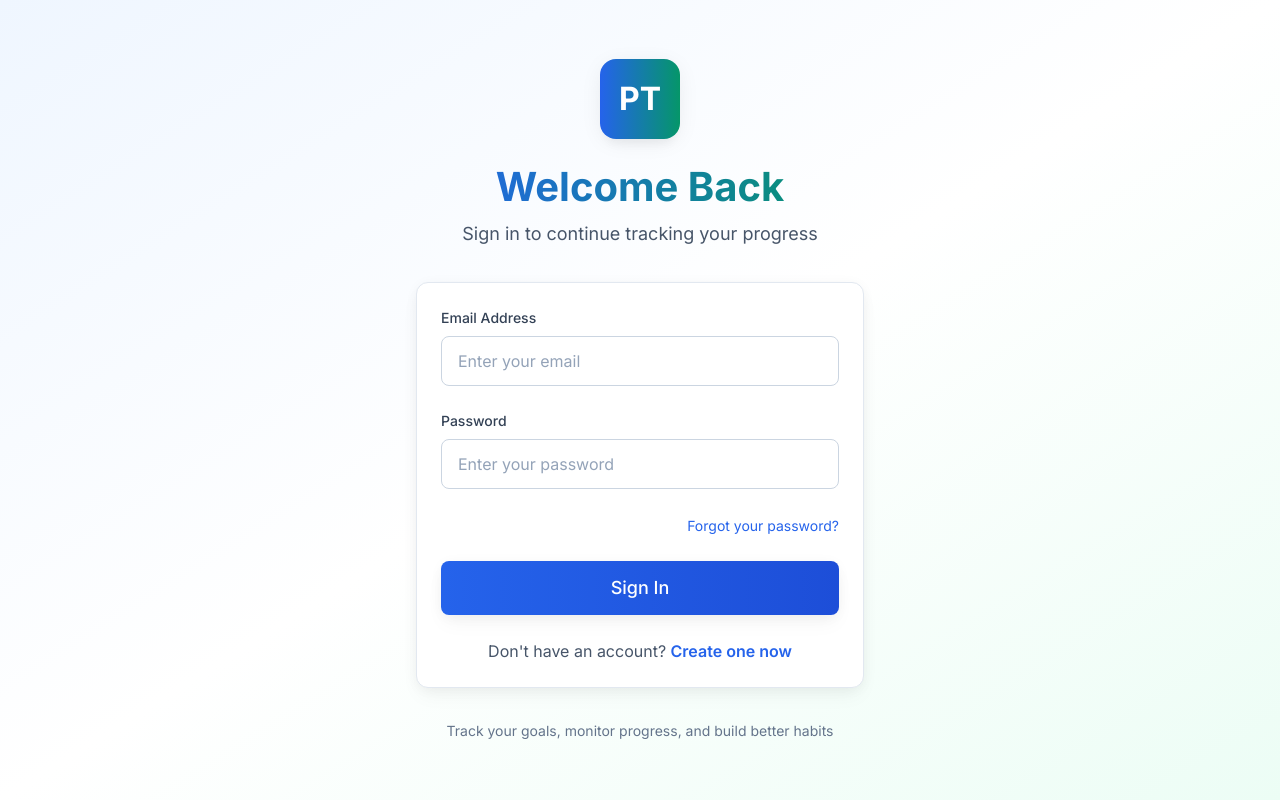
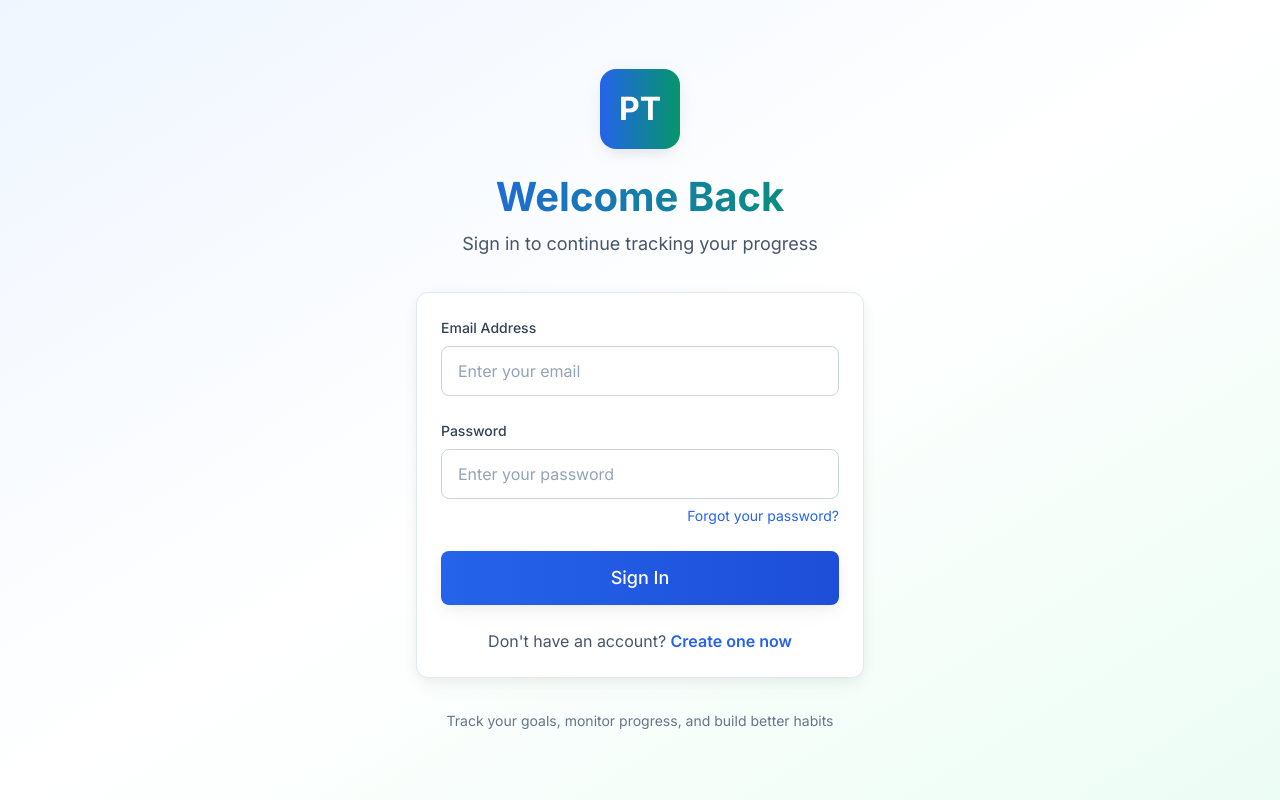
Before and after one commit to czhang0312/progress_tracker, a Next.js app in the folder frontend/: page /login in a window 1280 px wide. Built offline with nearby package versions, Linux system fonts and the light colour scheme; no server answers.

Commit message:
shift forgot password button location

```diff
--- a/frontend/src/app/login/page.tsx
+++ b/frontend/src/app/login/page.tsx
@@ -90,12 +90,11 @@ export default function LoginPage() {
                   className="form-input"
                   placeholder="Enter your password"
                 />
-              </div>
-
-              <div className="text-right">
-                <Link href="/forgot-password" className="text-sm text-primary-600 hover:text-primary-700 transition-colors duration-200">
-                  Forgot your password?
-                </Link>
+                <div className="text-right mt-1">
+                  <Link href="/forgot-password" className="text-sm text-primary-600 hover:text-primary-700 transition-colors duration-200">
+                    Forgot your password?
+                  </Link>
+                </div>
               </div>
 
               {error && (
```
